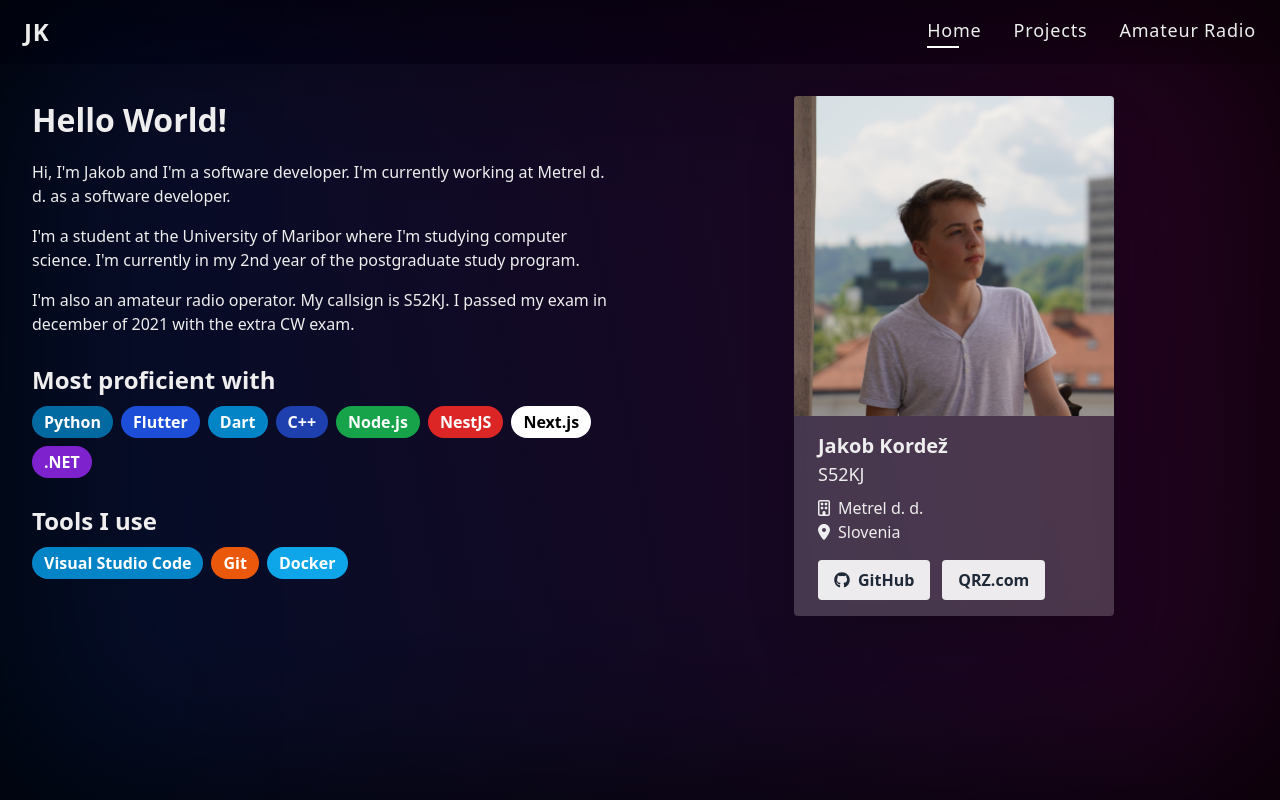
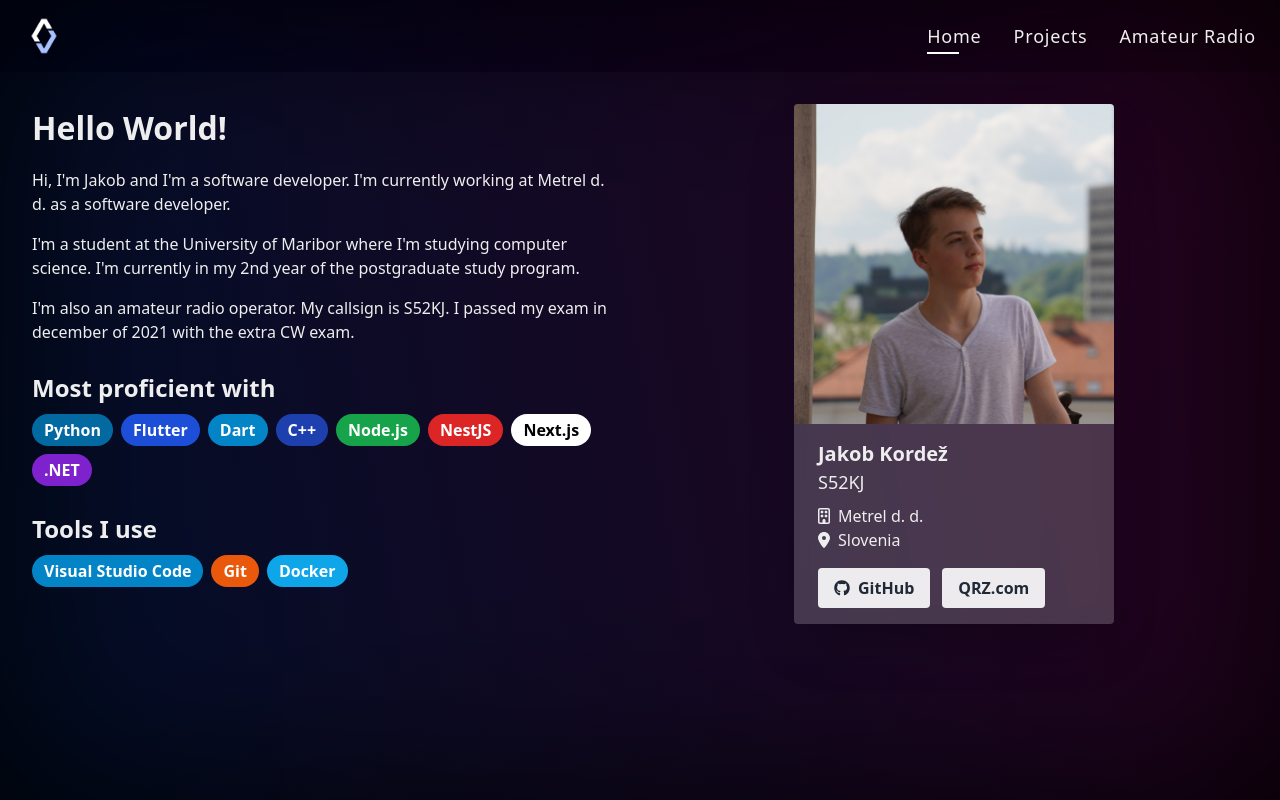
Before and after one commit to jakobkordez/jkob.cc, a Next.js app: page / in a window 1280 px wide. Built offline with nearby package versions, Linux system fonts and the light colour scheme.

Commit message:
Add icons and fixed navbar

```diff
--- a/src/app/head.tsx
+++ b/src/app/head.tsx
@@ -4,7 +4,7 @@ export default function Head() {
       <title>Jakob Kordež</title>
       <meta content="width=device-width, initial-scale=1" name="viewport" />
       <meta name="description" content="jkob.cc" />
-      <link rel="icon" href="/favicon.ico" />
+      <link rel="icon" href="/images/logo_32.png" />
     </>
   );
 }
--- a/src/components/header.tsx
+++ b/src/components/header.tsx
@@ -1,5 +1,6 @@
 "use client";
 
+import Image from "next/image";
 import Link from "next/link";
 import { usePathname } from "next/navigation";
 
@@ -14,15 +15,21 @@ export default function Header() {
 
   return (
     <header className="py-4 px-6 font-medium tracking-wider drop-shadow-md backdrop-brightness-50 backdrop-saturate-200">
-      <nav className="flex space-x-8 align-middle text-lg">
+      <nav className="flex space-x-8 text-lg">
         <Link className="mr-auto" href="/">
-          <h1 className="text-2xl font-bold">JK</h1>
+          <Image
+            src="/images/logo_48.png"
+            height={48}
+            width={48}
+            alt="Logo"
+            className="h-10 w-10"
+          />
         </Link>
 
         {links.map(({ href, label }) => (
           <Link
             key={href}
-            className={`link ${pathname === href ? "is-active" : ""}`}
+            className={`link my-auto ${pathname === href ? "is-active" : ""}`}
             href={href}
           >
             {label}
--- a/src/styles/globals.scss
+++ b/src/styles/globals.scss
@@ -16,7 +16,7 @@ nav {
       content: "";
       position: absolute;
       width: 0;
-      bottom: 0;
+      top: 1.9rem;
       left: 0;
       transition: all 0.3s ease-in-out;
     }
```
Also changed, not shown: public/images/logo_32.png (added), public/images/logo_48.png (added).
